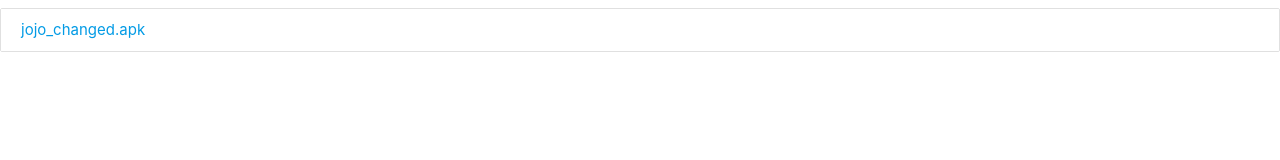
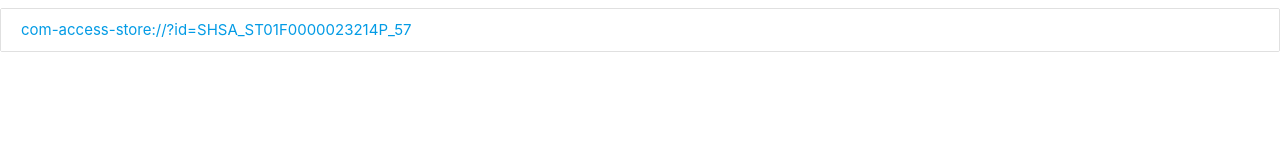
Before and after one commit to oDangQuyetTien/oDangQuyetTien.github.io, a plain HTML site: page index.html in a window 1280 px wide. Drawn offline with nearby package versions, Linux system fonts and the light colour scheme.

Commit message:
Update index.html

```diff
--- a/index.html
+++ b/index.html
@@ -23,7 +23,7 @@
 <body>
 
 	<ul class="collection">
-		<li class="collection-item"><a href="https://s3-ap-northeast-1.amazonaws.com/jojo-x1-stg/jojo_changed.apk">jojo_changed.apk</a></li>
+		<li class="collection-item"><a href="com-access-store://?id=SHSA_ST01F0000023214P_57">com-access-store://?id=SHSA_ST01F0000023214P_57</a></li>
 	</ul>
 </body>
 </html>
```
